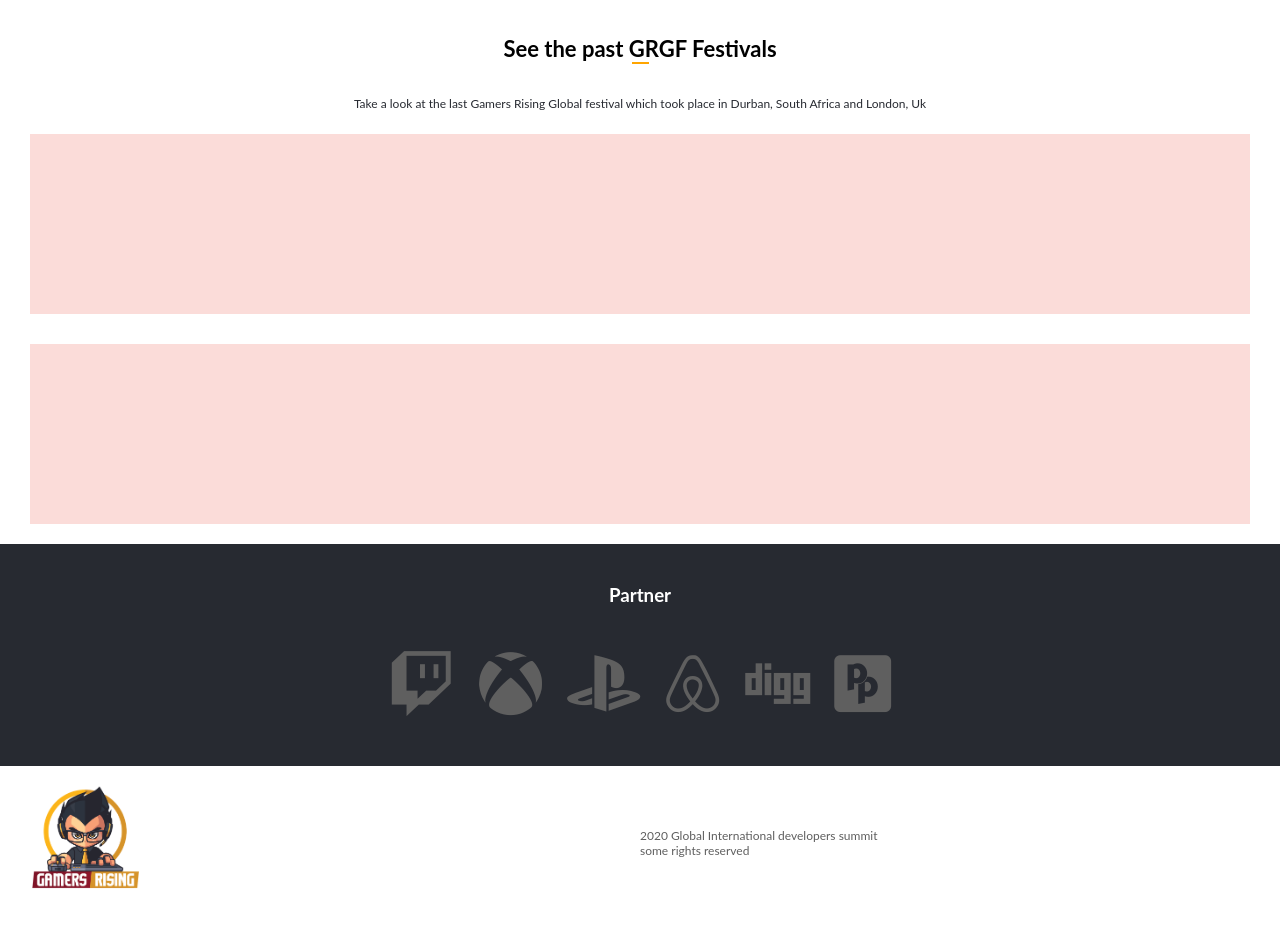
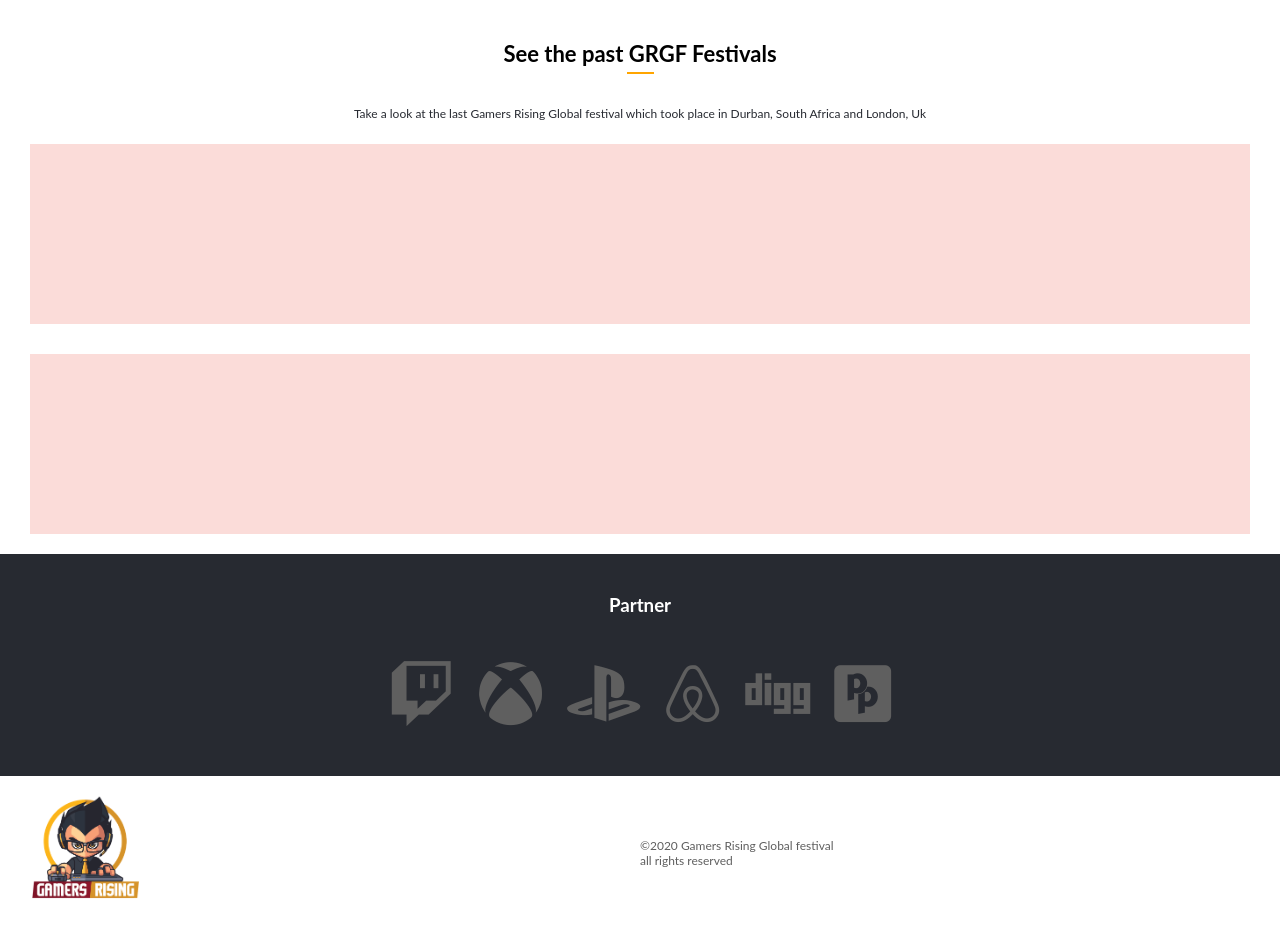
Before and after one commit to daudi13/grgf, a plain HTML site: page about.html in a window 1280 px wide. Shown: the part 840-1769 px from the top of the page. Drawn offline with Linux system fonts and the light colour scheme; a web font is replaced by a local one.

Commit message:
Add copy right on about.html

```diff
--- a/about.html
+++ b/about.html
@@ -80,8 +80,8 @@
 			<div class="footer-logo">
 				<img src="./images/pngkey.com-gamer-png-896110.png" alt="logo">
 			</div>
-			<p class="copyright">2020 Global International developers summit <br/>
-			some rights reserved</p>
+			<p class="copyright">&copy;2020 Gamers Rising Global festival<br/>
+			all rights reserved</p>
 		</div>
 	</footer>
 </body>
--- a/style.css
+++ b/style.css
@@ -119,9 +119,9 @@ title.box{
 
 .line, .dash {
 	height: 2px;
-	width: 17px;
+	width: 27px;
 	background-color: orange;
-	margin: 0 auto 30px;
+	margin: 5px auto 30px;
 }
 
 .program-card{
```
